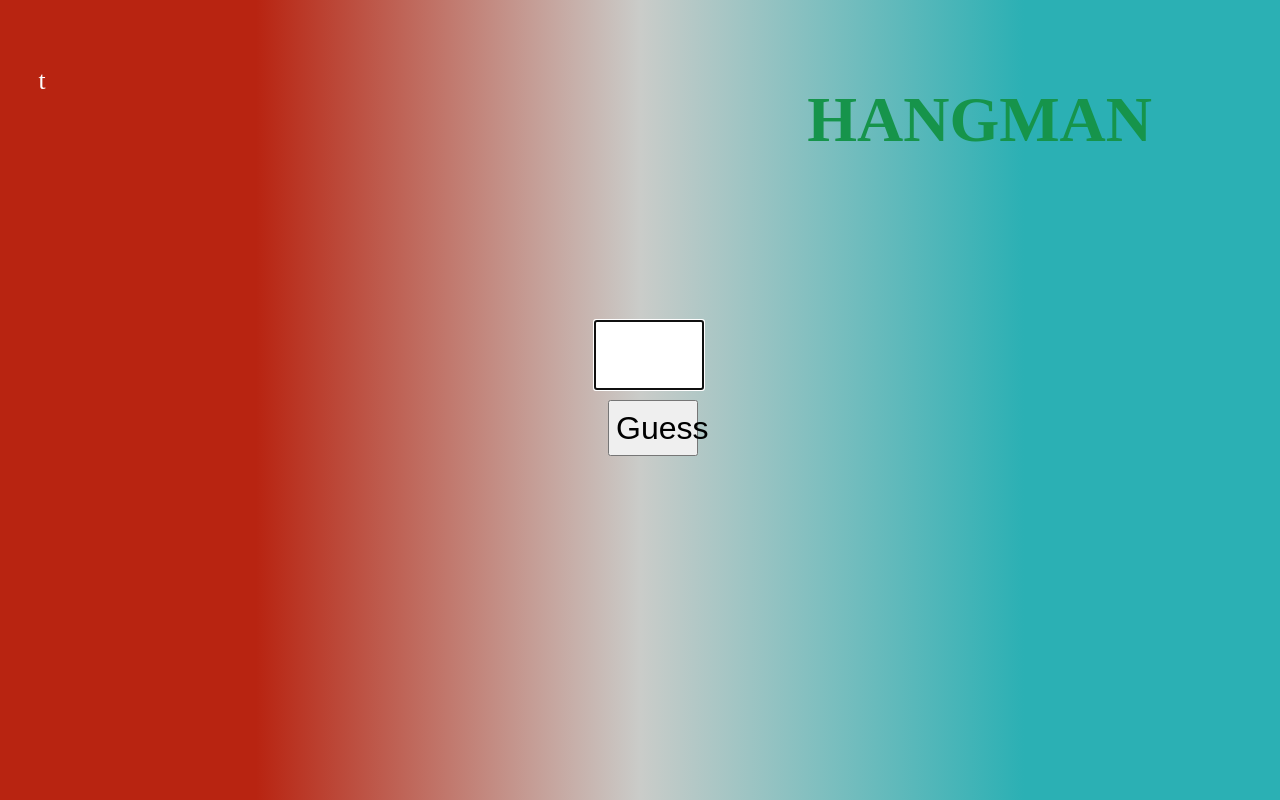
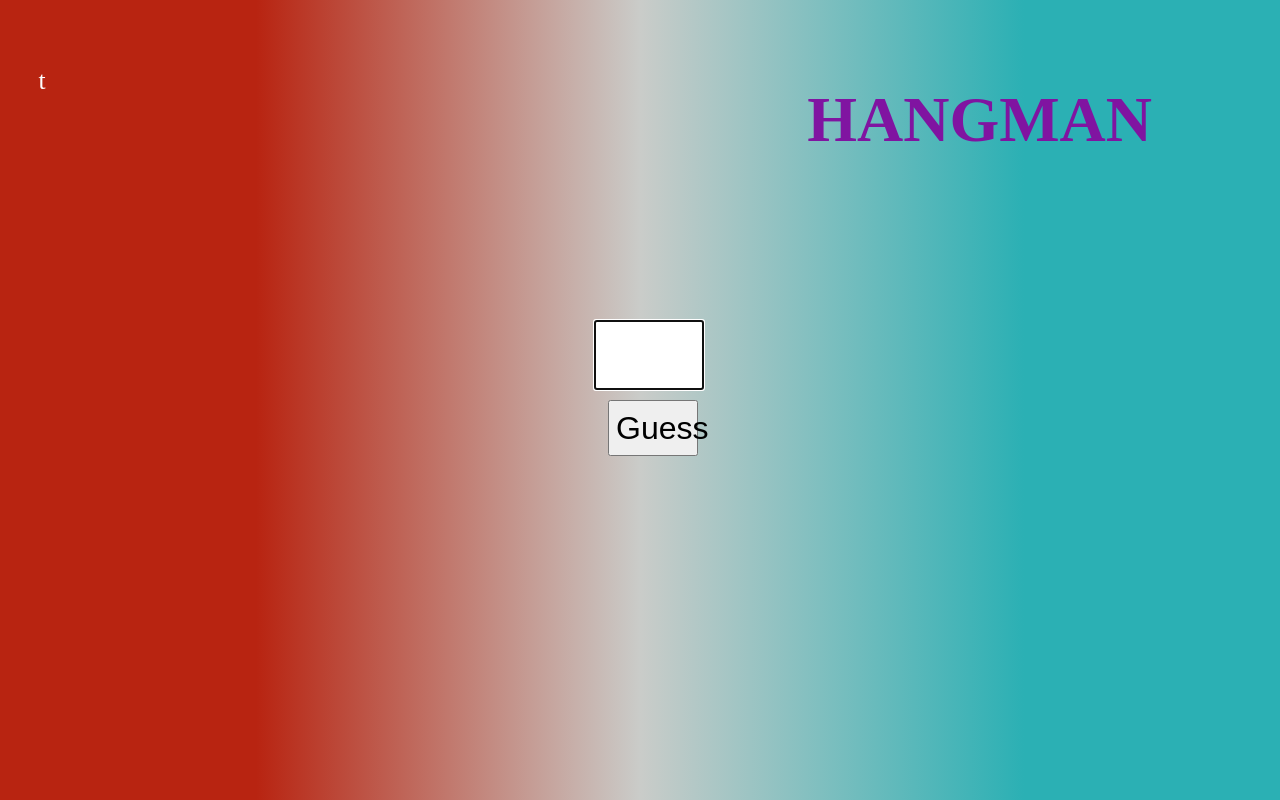
Before and after one commit to sk8terboyz/hangman-web, a plain HTML site: page index.html in a window 1280 px wide. Drawn offline with Linux system fonts and the light colour scheme.

Commit message:
changed color of title (not sold on it yet)

```diff
--- a/assets/css/style.css
+++ b/assets/css/style.css
@@ -14,7 +14,7 @@ html {
     top: 5%;
     right: 10%;
     font-size: clamp(1rem, 5vw, 10rem);
-    color: rgb(22, 148, 75);
+    color: rgb(128, 20, 161);
 }
 
 .wrong-letters {
```
